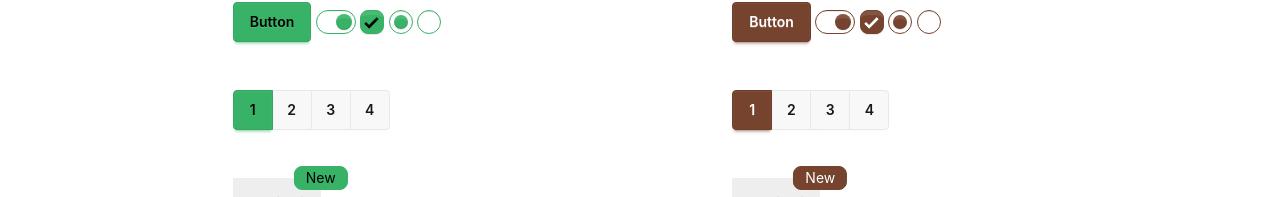
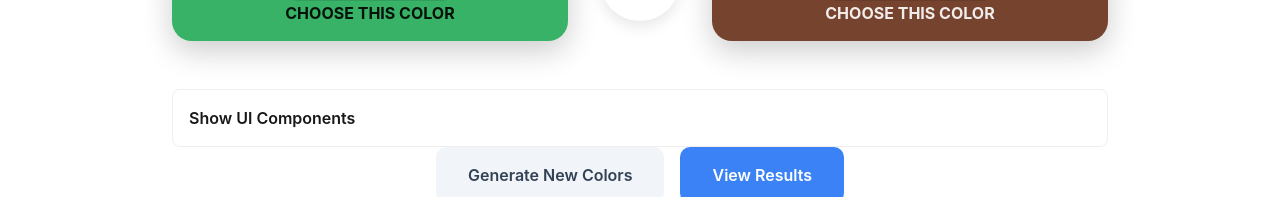
Before and after one commit to Etown-CS/best-color, a SvelteKit app: page / in a window 1280 px wide. Shown: the part 419-616 px from the top of the page. Built offline with nearby package versions, Linux system fonts and the light colour scheme; no server answers.

Commit message:
move UI components into collapse menu

```diff
--- a/src/routes/+page.svelte
+++ b/src/routes/+page.svelte
@@ -78,6 +78,11 @@
 			</button>
 		</div>
 	</form>
+
+	<div class="bg-base-100 border-base-300 collapse border">
+		<input type="checkbox" />
+		<div class="collapse-title font-semibold">Show UI Components</div>
+		<div class="collapse-content">
 			<div class="colors-container">
 				<div style="--color-primary: {color1}; --color-primary-content: {textColor1}">
 					<Ui name="ui1" name2="radio1" pagination="page1" />
@@ -85,6 +90,8 @@
 				<div class="text-sky-600" style="margin:auto;">|</div>
 				<div style="--color-primary: {color2}; --color-primary-content: {textColor2}">
 					<Ui name="ui2" name2="radio2" pagination="page2" />
+				</div>
+			</div>
 		</div>
 	</div>
 
```
Lines whose indentation alone changed are shown as unchanged.
